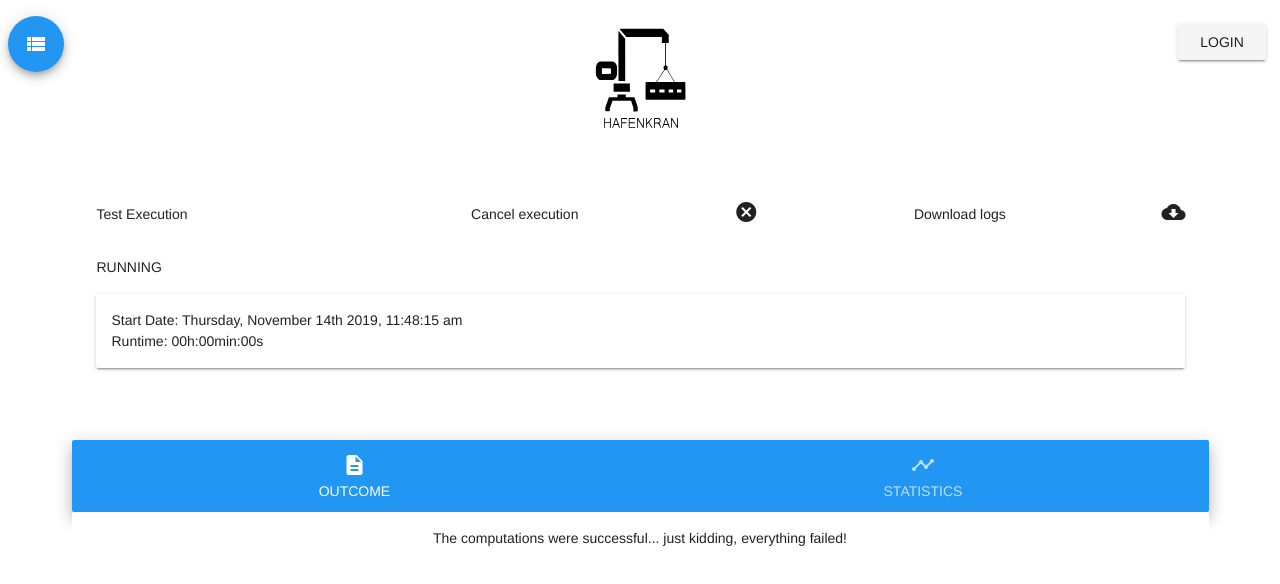
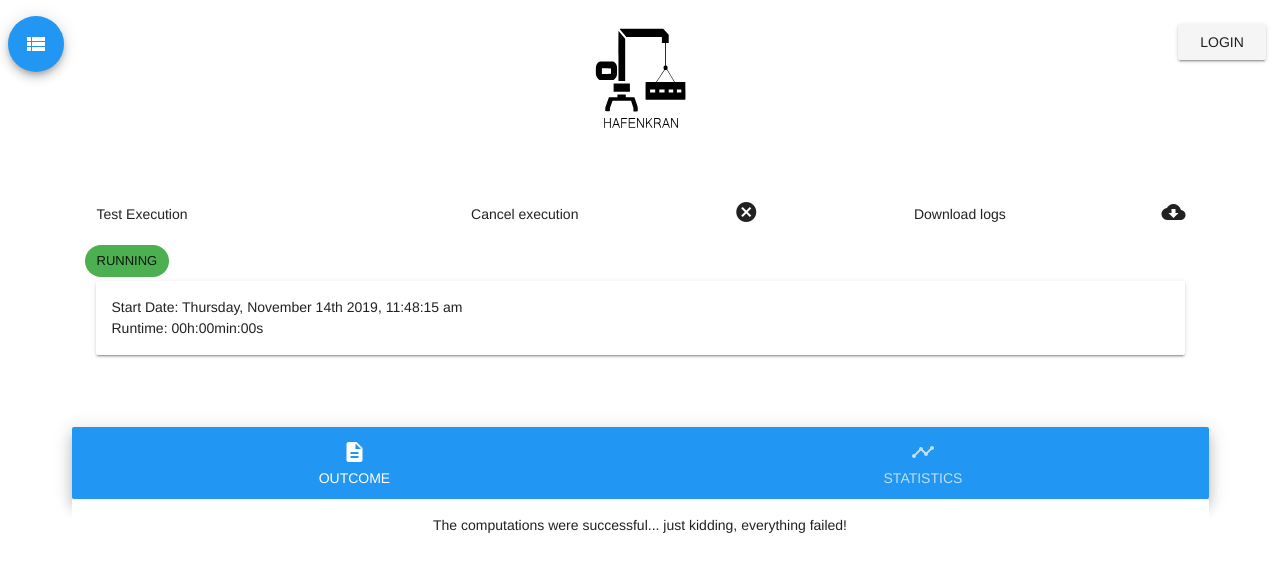
Before and after one commit to cormensratio/hafenkran-client, a Vue app: page /execution/1 in a window 1280 px wide. Shown: the top 584 px of the page. Built offline with nearby package versions, Linux system fonts and the light colour scheme.

Commit message:
EPDS02-125 included top part of detailpage and status cell

```diff
--- a/src/components/views/ExecutionDetailsPage.vue
+++ b/src/components/views/ExecutionDetailsPage.vue
@@ -2,12 +2,12 @@
   <base-page>
     <template slot="body">
       <div class="container">
-        <v-container fluid>
+        <v-container fluid class="top">
         <v-layout row>
             <v-flex>
               <v-card flat>
                 <v-card-text  align="left">{{execution.name}}</v-card-text>
-                <v-card-text align="left">{{execution.status}}</v-card-text>
+                <status-cell :status="status"></status-cell>
               </v-card>
             </v-flex>
             <v-flex>
@@ -18,7 +18,7 @@
             <v-flex>
               <v-card class="top_icons" flat align="right">
               <v-btn icon :disabled="execution.status !== 'RUNNING'"
-              @click="terminateExecution(execution.id)">
+                     @click="terminateExecution(execution.id)">
                 <v-icon class="top_icons">cancel</v-icon>
               </v-btn>
               </v-card>
@@ -102,6 +102,7 @@ export default {
       execution: {},
       runtime: '',
       activetab: 1,
+      status: '',
     };
   },
   props: {
@@ -147,6 +148,7 @@ export default {
     this.getExecutionById(this.executionId).then((execution) => {
       if (!isNil(execution)) {
         this.execution = execution;
+        this.status = execution.status;
       }
     });
   },
```
